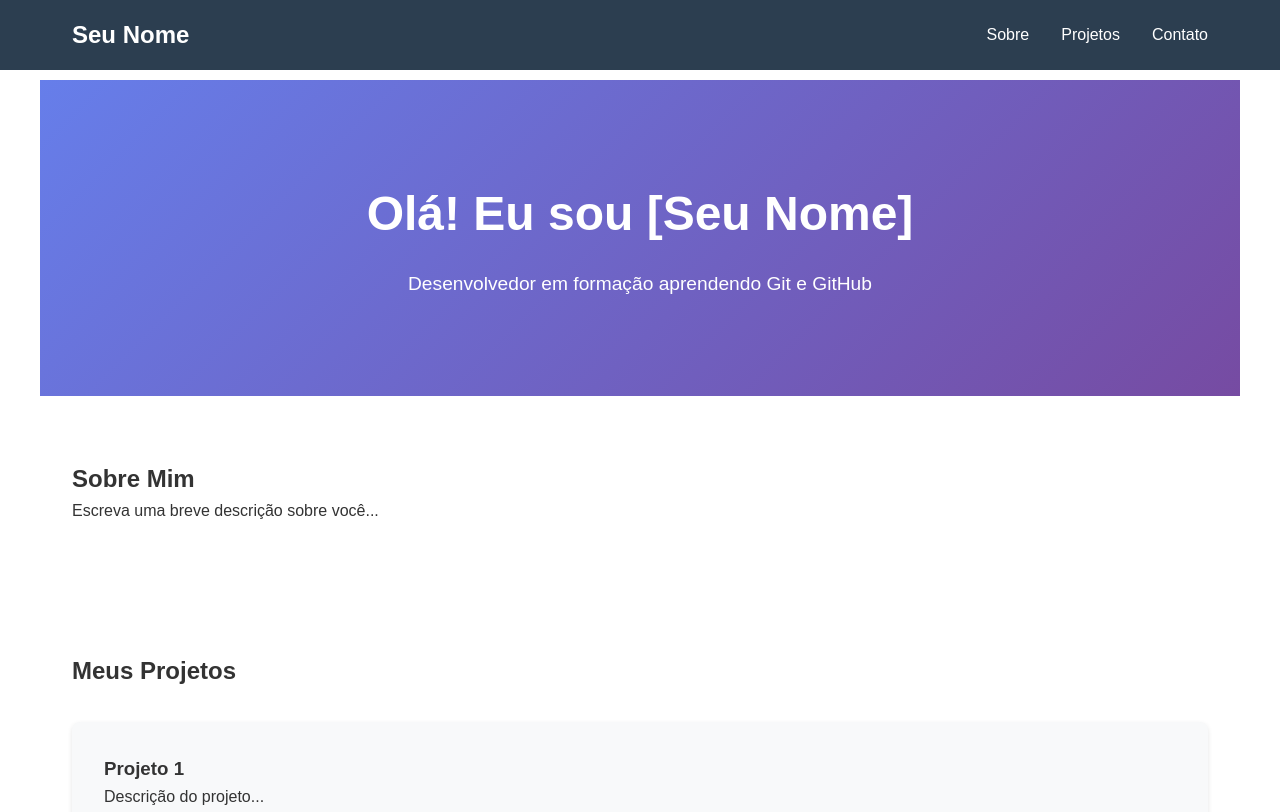
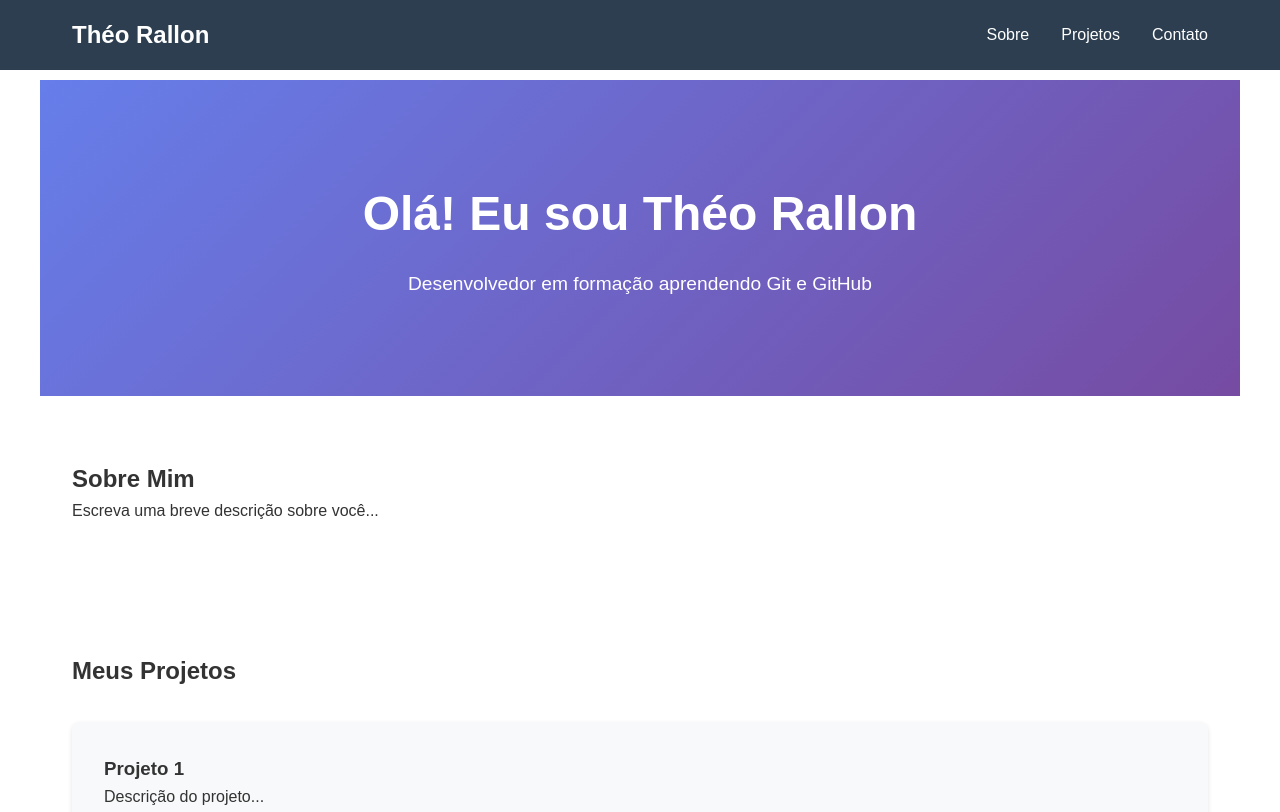
Before and after one commit to theorallon/site-pessoal, a plain HTML site: page index.html in a window 1280 px wide. Shown: the top 812 px of the page. Drawn offline with Linux system fonts and the light colour scheme.

Commit message:
modificações no HTML

```diff
--- a/index.html
+++ b/index.html
@@ -9,7 +9,7 @@
 <body>
     <header>
         <nav>
-            <h1>Seu Nome</h1>
+            <h1>Théo Rallon</h1>
             <ul>
                 <li><a href="#sobre">Sobre</a></li>
                 <li><a href="#projetos">Projetos</a></li>
@@ -20,7 +20,7 @@
 
     <main>
         <section id="hero">
-            <h2>Olá! Eu sou [Seu Nome]</h2>
+            <h2>Olá! Eu sou Théo Rallon</h2>
             <p>Desenvolvedor em formação aprendendo Git e GitHub</p>
         </section>
 
```
